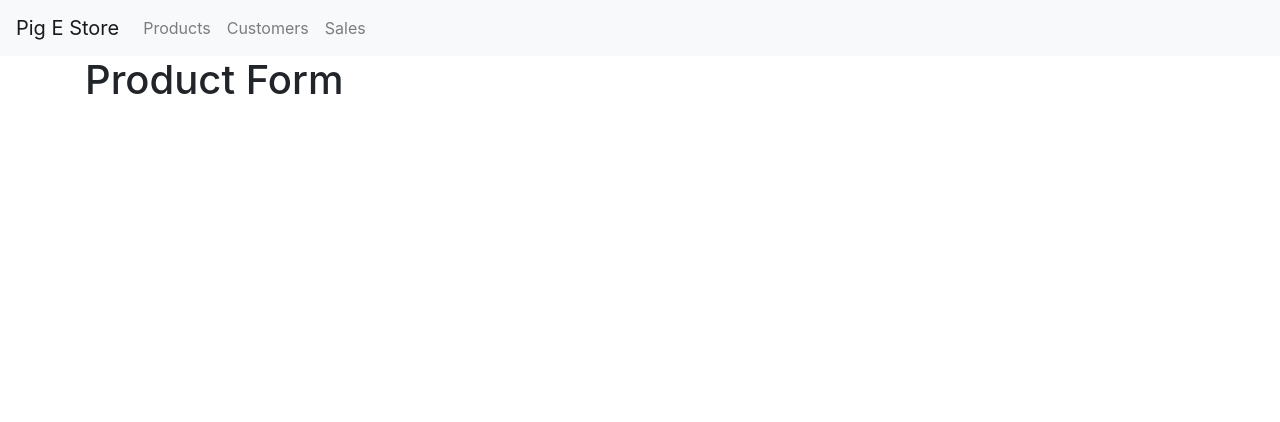
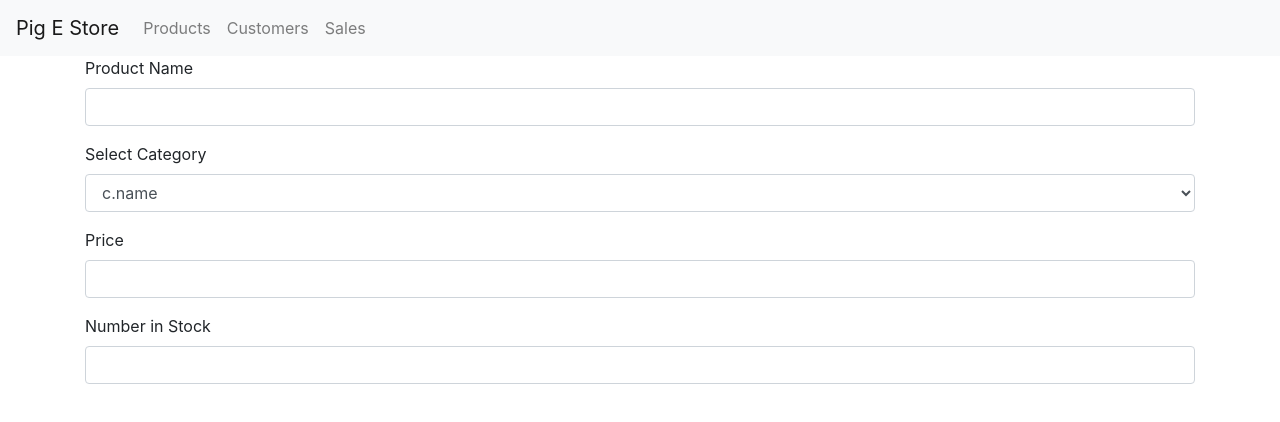
Before and after one commit to ariozone/e-store, a React (Create React App) app: page /productForm in a window 1280 px wide. Shown: the top 422 px of the page. Built offline with nearby package versions, Linux system fonts and the light colour scheme.

Commit message:
Enhance the ProductForm module to render a form with inputs based on product properties.#4

```diff
--- a/src/components/productForm.jsx
+++ b/src/components/productForm.jsx
@@ -1,7 +1,32 @@
 import React, { Component } from "react"
 
 export default class ProductForm extends Component {
+  state = {
+    categories: this.props.categories
+  }
   render() {
-    return <h1>Product Form</h1>
+    return (
+      <form>
+        <div class="form-group">
+          <label htmlFor="name">Product Name</label>
+          <input type="text" class="form-control" id="name" />
+        </div>
+        <div class="form-group">
+          <label htmlFor="category">Select Category</label>
+          <select class="form-control" id="category">
+            this.props.categories.map(c =>
+            <option>c.name</option>)
+          </select>
+        </div>
+        <div class="form-group">
+          <label htmlFor="price">Price</label>
+          <input type="text" class="form-control" id="price" />
+        </div>
+        <div class="form-group">
+          <label htmlFor="numberInStock">Number in Stock</label>
+          <input type="text" class="form-control" id="numberInStock" />
+        </div>
+      </form>
+    )
   }
 }
--- a/src/components/products.jsx
+++ b/src/components/products.jsx
@@ -96,6 +96,7 @@ export default class Products extends React.Component {
           </h1>
 
           <Search onChange={this.handleSearch} value={searchQuery} />
+
           <div className="row">
             {products.map(p => (
               <div key={p._id} className="col-lg-4 col-md-12>">
```
